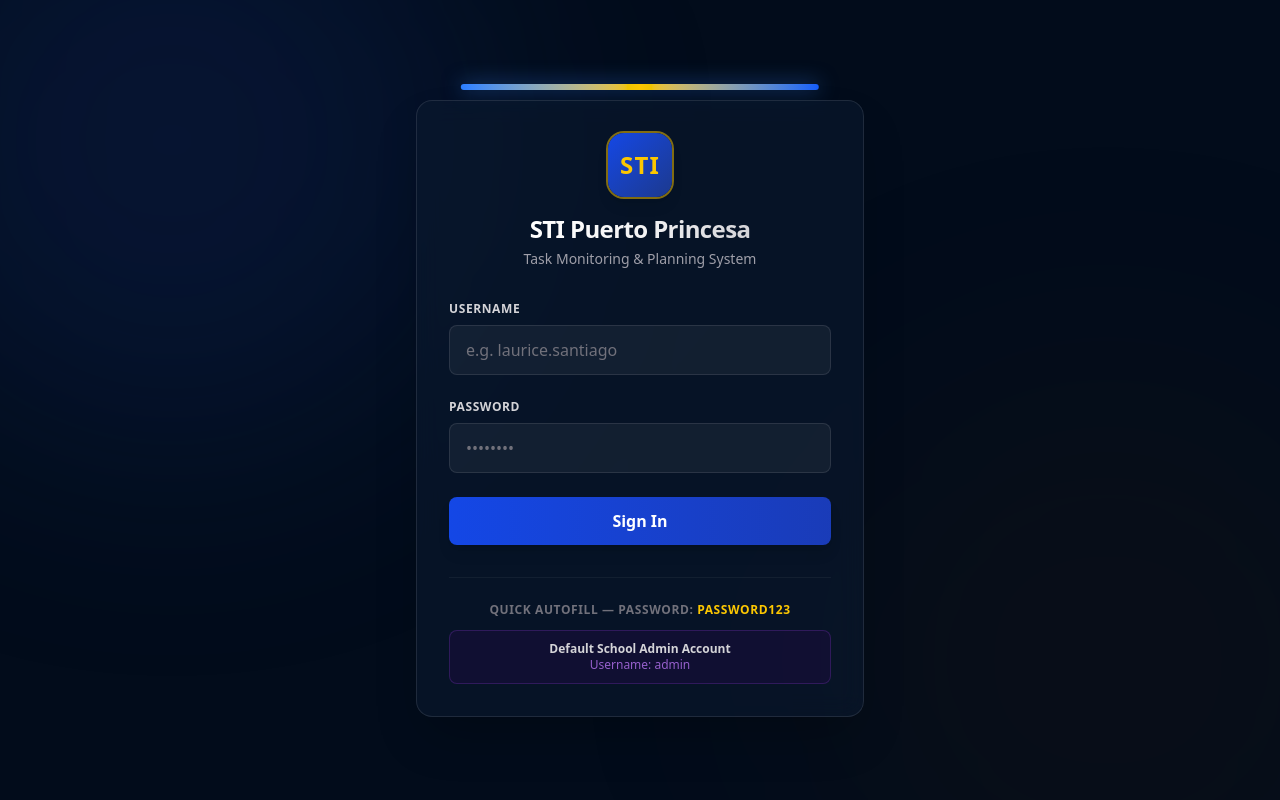
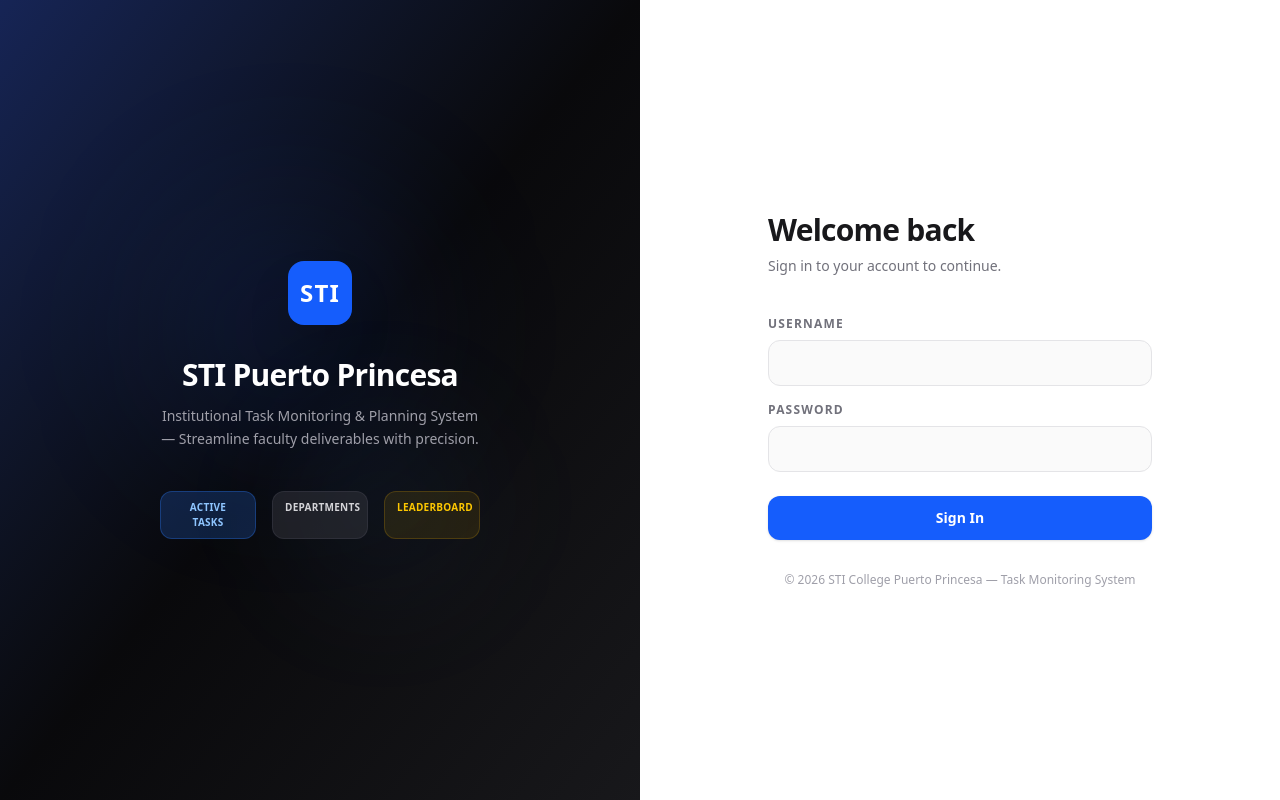
Before and after one commit to atomakioaizen/STI-2026, a Next.js app: page / in a window 1280 px wide. Built offline with nearby package versions, Linux system fonts and the light colour scheme; no server answers.

Commit message:
fix: modal top-cutoff login redesign calendar no modal archive flex

```diff
--- a/src/app/page.js
+++ b/src/app/page.js
@@ -2,7 +2,6 @@
 
 import { useState, useEffect } from 'react';
 import { useRouter } from 'next/navigation';
-import Image from 'next/image';
 
 export default function LoginPage() {
   const [username, setUsername] = useState('');
@@ -12,7 +11,6 @@
   const [checkingSession, setCheckingSession] = useState(true);
   const router = useRouter();
 
-  // Check if already logged in
   useEffect(() => {
     async function checkSession() {
       try {
@@ -33,36 +31,23 @@
     checkSession();
   }, [router]);
 
-  const handleQuickLogin = (uname, pass) => {
-    setUsername(uname);
-    setPassword(pass);
-    setError('');
-  };
-
   const handleSubmit = async (e) => {
     e.preventDefault();
     if (!username.trim() || !password.trim()) {
       setError('Please enter both username and password.');
       return;
     }
-
     setError('');
     setLoading(true);
-
     try {
       const res = await fetch('/api/auth/login', {
         method: 'POST',
         headers: { 'Content-Type': 'application/json' },
-        body: JSON.stringify({
-          username: username.trim(),
-          password: password.trim(),
-        }),
+        body: JSON.stringify({ username: username.trim(), password: password.trim() }),
       });
-
       const data = await res.json();
-
       if (!res.ok) {
-        setError(data.error || 'Invalid credentials');
+        setError(data.error || 'Invalid credentials. Please try again.');
       } else {
         router.push('/dashboard');
       }
@@ -75,80 +60,105 @@
 
   if (checkingSession) {
     return (
-      <div className="flex min-h-screen items-center justify-center bg-[#0a192f] text-white">
-        <div className="flex flex-col items-center gap-4">
-          <div className="h-12 w-12 animate-spin rounded-full border-4 border-yellow-500 border-t-transparent"></div>
-          <p className="text-zinc-400 font-medium animate-pulse">Initializing STI Task Monitor...</p>
+      <div className="flex min-h-screen items-center justify-center bg-white">
+        <div className="flex flex-col items-center gap-3">
+          <div className="h-8 w-8 animate-spin rounded-full border-2 border-blue-600 border-t-transparent"></div>
+          <p className="text-xs font-bold text-zinc-400 uppercase tracking-widest">Loading...</p>
         </div>
       </div>
     );
   }
 
   return (
-    <div className="relative flex min-h-screen flex-col items-center justify-center overflow-hidden bg-[#020c1b] px-4 font-sans text-white">
-      {/* Background Glowing Blobs */}
-      <div className="absolute top-[-20%] left-[-10%] h-[600px] w-[600px] rounded-full bg-blue-900/20 blur-[120px] pointer-events-none"></div>
-      <div className="absolute bottom-[-20%] right-[-10%] h-[600px] w-[600px] rounded-full bg-yellow-950/10 blur-[120px] pointer-events-none"></div>
-
-      <div className="relative w-full max-w-md">
-        {/* Decorative STI Color Line Accent */}
-        <div className="absolute top-0 left-1/2 h-1.5 w-4/5 -translate-x-1/2 rounded-full bg-gradient-to-r from-blue-500 via-yellow-400 to-blue-600 shadow-[0_0_20px_rgba(59,130,246,0.6)]"></div>
-
-        {/* Login Box */}
-        <div className="mt-4 rounded-2xl border border-white/10 bg-[#0a192f]/60 p-8 shadow-2xl backdrop-blur-md">
-          {/* Header */}
-          <div className="mb-8 flex flex-col items-center text-center">
-            {/* Logo placeholder or simple styled text logo */}
-            <div className="flex h-16 w-16 items-center justify-center rounded-2xl bg-gradient-to-br from-blue-700 to-blue-900 p-2 shadow-lg ring-2 ring-yellow-400/50">
-              <span className="text-2xl font-black tracking-wider text-yellow-400">STI</span>
+    <div className="flex min-h-screen bg-white font-sans">
+      {/* Left decorative panel */}
+      <div className="hidden lg:flex lg:w-1/2 flex-col items-center justify-center bg-zinc-950 p-16 relative overflow-hidden">
+        <div className="absolute inset-0 bg-gradient-to-br from-blue-950 via-zinc-950 to-zinc-900" />
+        <div className="absolute top-1/4 left-1/4 h-64 w-64 rounded-full bg-blue-600/10 blur-[80px]" />
+        <div className="absolute bottom-1/4 right-1/4 h-48 w-48 rounded-full bg-blue-400/5 blur-[60px]" />
+        <div className="relative z-10 text-center">
+          <div className="inline-flex h-16 w-16 items-center justify-center rounded-2xl bg-blue-600 shadow-2xl mb-8">
+            <span className="text-2xl font-black text-white tracking-wider">STI</span>
+          </div>
+          <h2 className="text-3xl font-black text-white tracking-tight mb-3">
+            STI Puerto Princesa
+          </h2>
+          <p className="text-zinc-400 text-sm font-medium max-w-xs leading-relaxed">
+            Institutional Task Monitoring & Planning System — Streamline faculty deliverables with precision.
+          </p>
+          <div className="mt-10 grid grid-cols-3 gap-4 max-w-xs mx-auto">
+            {[
+              { label: 'Active Tasks', color: 'bg-blue-500/20 border-blue-500/30 text-blue-300' },
+              { label: 'Departments', color: 'bg-zinc-700/40 border-zinc-600/30 text-zinc-300' },
+              { label: 'Leaderboard', color: 'bg-yellow-500/10 border-yellow-500/20 text-yellow-400' },
+            ].map((item) => (
+              <div key={item.label} className={`rounded-xl border px-3 py-2 text-center text-[10px] font-bold uppercase tracking-wide ${item.color}`}>
+                {item.label}
+              </div>
+            ))}
+          </div>
+        </div>
       </div>
 
-            <h1 className="mt-4 text-2xl font-extrabold tracking-tight bg-gradient-to-r from-white via-zinc-100 to-zinc-300 bg-clip-text text-transparent">
-              STI Puerto Princesa
+      {/* Right login panel */}
+      <div className="flex w-full lg:w-1/2 flex-col items-center justify-center px-6 py-12">
+        <div className="w-full max-w-sm">
+          {/* Header */}
+          <div className="mb-10">
+            <div className="flex items-center gap-2 mb-6 lg:hidden">
+              <div className="flex h-8 w-8 items-center justify-center rounded-lg bg-blue-600">
+                <span className="text-xs font-black text-white">STI</span>
+              </div>
+              <span className="text-sm font-black text-zinc-900 tracking-tight">STI Puerto Princesa</span>
+            </div>
+            <h1 className="text-3xl font-black text-zinc-900 tracking-tight mb-2">
+              Welcome back
             </h1>
-            <p className="mt-1 text-sm text-zinc-400 font-medium">
-              Task Monitoring & Planning System
+            <p className="text-sm text-zinc-500 font-medium">
+              Sign in to your account to continue.
             </p>
           </div>
 
-          {/* Form */}
-          <form onSubmit={handleSubmit} className="space-y-6">
+          {/* Error */}
           {error && (
-              <div className="rounded-lg border border-red-500/30 bg-red-950/40 p-3 text-sm text-red-400 text-center font-medium animate-shake">
+            <div className="mb-5 rounded-xl border border-red-200 bg-red-50 px-4 py-3 text-sm text-red-700 font-semibold">
               {error}
             </div>
           )}
 
+          {/* Form */}
+          <form onSubmit={handleSubmit} className="space-y-4" autoComplete="off">
             <div>
-              <label htmlFor="username" className="block text-xs font-semibold uppercase tracking-wider text-zinc-300 mb-2">
+              <label htmlFor="username" className="block text-xs font-bold uppercase tracking-widest text-zinc-500 mb-2">
                 Username
               </label>
-              <div className="relative">
               <input
                 type="text"
                 id="username"
                 value={username}
                 onChange={(e) => setUsername(e.target.value)}
-                  placeholder="e.g. laurice.santiago"
-                  className="w-full rounded-lg border border-white/10 bg-white/5 py-3 px-4 text-white placeholder-zinc-500 transition-all duration-300 focus:border-blue-500/50 focus:bg-white/10 focus:outline-none focus:ring-2 focus:ring-blue-500/20"
+                placeholder=""
+                autoComplete="off"
+                autoCorrect="off"
+                autoCapitalize="off"
+                spellCheck="false"
+                className="w-full rounded-xl border border-zinc-200 bg-zinc-50 py-3 px-4 text-sm text-zinc-900 font-medium placeholder-zinc-300 focus:border-blue-500 focus:bg-white focus:outline-none focus:ring-2 focus:ring-blue-100 transition-all"
                 required
               />
             </div>
-            </div>
 
             <div>
-              <div className="flex items-center justify-between mb-2">
-                <label htmlFor="password" className="block text-xs font-semibold uppercase tracking-wider text-zinc-300">
+              <label htmlFor="password" className="block text-xs font-bold uppercase tracking-widest text-zinc-500 mb-2">
                 Password
               </label>
-              </div>
               <input
                 type="password"
                 id="password"
                 value={password}
                 onChange={(e) => setPassword(e.target.value)}
-                placeholder="••••••••"
-                className="w-full rounded-lg border border-white/10 bg-white/5 py-3 px-4 text-white placeholder-zinc-500 transition-all duration-300 focus:border-blue-500/50 focus:bg-white/10 focus:outline-none focus:ring-2 focus:ring-blue-500/20"
+                placeholder=""
+                autoComplete="off"
+                className="w-full rounded-xl border border-zinc-200 bg-zinc-50 py-3 px-4 text-sm text-zinc-900 font-medium focus:border-blue-500 focus:bg-white focus:outline-none focus:ring-2 focus:ring-blue-100 transition-all"
                 required
               />
             </div>
@@ -156,36 +166,22 @@
             <button
               type="submit"
               disabled={loading}
-              className="relative w-full overflow-hidden rounded-lg bg-gradient-to-r from-blue-700 to-blue-800 py-3 px-4 font-bold text-white shadow-lg transition-all duration-300 hover:from-blue-600 hover:to-blue-700 hover:shadow-blue-500/20 active:scale-[0.98] disabled:pointer-events-none disabled:opacity-50"
+              className="w-full rounded-xl bg-blue-600 py-3 px-4 text-sm font-black text-white shadow-sm hover:bg-blue-700 active:scale-[0.98] transition-all duration-200 disabled:opacity-50 disabled:pointer-events-none mt-2"
             >
               {loading ? (
-                <div className="flex items-center justify-center gap-2">
-                  <div className="h-4 w-4 animate-spin rounded-full border-2 border-white border-t-transparent"></div>
-                  <span>Signing in...</span>
-                </div>
+                <span className="flex items-center justify-center gap-2">
+                  <span className="h-4 w-4 animate-spin rounded-full border-2 border-white border-t-transparent" />
+                  Signing in...
+                </span>
               ) : (
                 'Sign In'
               )}
             </button>
           </form>
 
-          {/* Quick Login Credentials */}
-          <div className="mt-8 border-t border-white/5 pt-6">
-            <p className="text-center text-xs font-semibold uppercase tracking-wider text-zinc-500 mb-3">
-              Quick Autofill — Password: <span className="text-yellow-400">password123</span>
+          <p className="mt-8 text-center text-xs text-zinc-400 font-medium">
+            © 2026 STI College Puerto Princesa — Task Monitoring System
           </p>
-            <div className="flex justify-center text-xs font-medium">
-              <button
-                type="button"
-                onClick={() => handleQuickLogin('admin', 'password123')}
-                className="w-full rounded-lg bg-purple-950/20 border border-purple-500/20 py-2.5 px-4 text-purple-400 hover:bg-purple-950/40 hover:border-purple-500/40 text-center transition"
-              >
-                <div className="font-bold text-zinc-300">Default School Admin Account</div>
-                <div className="text-xs opacity-75">Username: admin</div>
-              </button>
-            </div>
-          </div>
-
         </div>
       </div>
     </div>
--- a/src/components/AdminPortal.jsx
+++ b/src/components/AdminPortal.jsx
@@ -586,22 +586,19 @@
 
       </div>
 
-      {/* Hidden trigger for calendar modal */}
-      <button id="floating-calendar-trigger" onClick={() => setActiveModal('calendar')} className="hidden" />
-
       {/* ──────────────────────────────── MODALS ──────────────────────────────── */}
 
       {/* Audit Logs Insight Modal */}
       {activeModal === 'insights' && user.role === 'SCHOOL_ADMIN' && (
-        <div className="fixed inset-0 z-50 flex items-center justify-center bg-black/50 p-4 backdrop-blur-xs">
+        <div className="fixed inset-0 z-50 flex items-start justify-center bg-black/60 pt-20 pb-8 px-4 backdrop-blur-xs overflow-y-auto">
           <InsightsView onClose={() => setActiveModal(null)} />
         </div>
       )}
 
       {/* Task nominations modal */}
       {activeModal === 'tasks' && (
-        <div className="fixed inset-0 z-50 flex items-center justify-center bg-black/60 p-4 md:p-6 backdrop-blur-xs">
-          <div className="bg-white rounded-2xl border border-zinc-200 shadow-2xl max-w-7xl w-full h-[80vh] max-h-[85vh] flex flex-col animate-scaleIn text-zinc-900 overflow-hidden">
+        <div className="fixed inset-0 z-50 flex items-start justify-center bg-black/60 pt-20 pb-8 px-4 md:px-6 backdrop-blur-xs overflow-y-auto">
+          <div className="bg-white rounded-2xl border border-zinc-200 shadow-2xl max-w-7xl w-full flex flex-col animate-scaleIn text-zinc-900 overflow-hidden" style={{height: 'calc(100vh - 7rem)', maxHeight: '85vh'}}>
             <div className="flex justify-between items-center border-b border-zinc-150 p-6 shrink-0">
               <h3 className="text-xl font-bold flex items-center gap-2">
                 <List className="h-5 w-5 text-blue-600" />
@@ -818,8 +815,8 @@
 
       {/* Users account modal */}
       {activeModal === 'users' && (
-        <div className="fixed inset-0 z-50 flex items-center justify-center bg-black/50 p-4 backdrop-blur-xs">
-          <div className="bg-white rounded-2xl border border-zinc-200 shadow-2xl max-w-4xl w-full h-[85vh] flex flex-col animate-scaleIn text-zinc-900 overflow-hidden">
+        <div className="fixed inset-0 z-50 flex items-start justify-center bg-black/60 pt-20 pb-8 px-4 backdrop-blur-xs overflow-y-auto">
+          <div className="bg-white rounded-2xl border border-zinc-200 shadow-2xl max-w-4xl w-full flex flex-col animate-scaleIn text-zinc-900 overflow-hidden" style={{height: 'calc(100vh - 7rem)', maxHeight: '85vh'}}>
             <div className="flex justify-between items-center border-b border-zinc-100 px-6 py-4 flex-shrink-0">
               <h3 className="text-xl font-bold flex items-center gap-2">
                 <Users className="h-5 w-5 text-green-600" />
@@ -971,8 +968,8 @@
 
       {/* Departments view modal */}
       {activeModal === 'departments' && (
-        <div className="fixed inset-0 z-50 flex items-center justify-center bg-black/50 p-4 backdrop-blur-xs">
-          <div className="bg-white rounded-2xl border border-zinc-200 shadow-2xl max-w-lg w-full h-[85vh] flex flex-col animate-scaleIn text-zinc-900 overflow-hidden">
+        <div className="fixed inset-0 z-50 flex items-start justify-center bg-black/60 pt-20 pb-8 px-4 backdrop-blur-xs overflow-y-auto">
+          <div className="bg-white rounded-2xl border border-zinc-200 shadow-2xl max-w-lg w-full flex flex-col animate-scaleIn text-zinc-900 overflow-hidden" style={{height: 'calc(100vh - 7rem)', maxHeight: '85vh'}}>
             <div className="flex justify-between items-center border-b border-zinc-100 px-6 py-4 flex-shrink-0">
               <h3 className="text-xl font-bold flex items-center gap-2">
                 <Settings className="h-5 w-5 text-zinc-700" />
@@ -1053,8 +1050,8 @@
 
       {/* Archive Modal */}
       {activeModal === 'archive' && (
-        <div className="fixed inset-0 z-50 flex items-center justify-center bg-black/50 p-4 backdrop-blur-xs">
-          <div className="bg-white rounded-2xl border border-zinc-200 shadow-2xl max-w-5xl w-full h-[85vh] flex flex-col animate-scaleIn text-zinc-900 overflow-hidden">
+        <div className="fixed inset-0 z-50 flex items-start justify-center bg-black/60 pt-20 pb-8 px-4 backdrop-blur-xs overflow-y-auto">
+          <div className="bg-white rounded-2xl border border-zinc-200 shadow-2xl max-w-5xl w-full flex flex-col animate-scaleIn text-zinc-900 overflow-hidden" style={{height: 'calc(100vh - 7rem)', maxHeight: '85vh'}}>
             <div className="flex justify-between items-center border-b border-zinc-100 px-6 py-4 flex-shrink-0">
               <div>
                 <h3 className="text-xl font-bold flex items-center gap-2 text-purple-800">
@@ -1139,7 +1136,7 @@
 
       {/* Nominate / Assign task modal */}
       {activeModal === 'nominate' && (
-        <div className="fixed inset-0 z-50 flex items-center justify-center bg-black/50 p-4 backdrop-blur-xs">
+        <div className="fixed inset-0 z-50 flex items-start justify-center bg-black/60 pt-20 pb-8 px-4 backdrop-blur-xs overflow-y-auto">
           <div className="bg-white rounded-2xl border border-zinc-200 shadow-2xl p-6 max-w-xl w-full animate-scaleIn text-zinc-900">
             <div className="flex justify-between items-center border-b border-zinc-100 pb-4 mb-6">
               <h3 className="text-lg font-bold flex items-center gap-2">
--- a/src/components/FacultyPortal.jsx
+++ b/src/components/FacultyPortal.jsx
@@ -393,13 +393,11 @@
         </button>
       </div>
 
-      {/* Hidden trigger for calendar modal */}
-      <button id="floating-calendar-trigger" onClick={() => setActiveModal('calendar')} className="hidden" />
 
       {/* Active Tasks Modal */}
       {activeModal === 'tasks' && (
-        <div className="fixed inset-0 z-50 flex items-center justify-center bg-black/60 p-4 md:p-6 backdrop-blur-xs">
-          <div className="bg-white rounded-2xl border border-zinc-200 shadow-2xl max-w-7xl w-full h-[80vh] max-h-[85vh] flex flex-col animate-scaleIn text-zinc-900 overflow-hidden">
+        <div className="fixed inset-0 z-50 flex items-start justify-center bg-black/60 pt-20 pb-8 px-4 md:px-6 backdrop-blur-xs overflow-y-auto">
+          <div className="bg-white rounded-2xl border border-zinc-200 shadow-2xl max-w-7xl w-full flex flex-col animate-scaleIn text-zinc-900 overflow-hidden" style={{height: 'calc(100vh - 7rem)', maxHeight: '85vh'}}>
             <div className="flex justify-between items-center border-b border-zinc-150 p-6 shrink-0">
               <h3 className="text-xl font-bold flex items-center gap-2">
                 <List className="h-5 w-5 text-blue-600" />
@@ -691,7 +689,7 @@
 
       {/* Alerts Modal */}
       {activeModal === 'notifications' && (
-        <div className="fixed inset-0 z-50 flex items-center justify-center bg-black/50 p-4 backdrop-blur-xs">
+        <div className="fixed inset-0 z-50 flex items-start justify-center bg-black/60 pt-20 pb-8 px-4 backdrop-blur-xs overflow-y-auto">
           <div className="bg-white rounded-2xl border border-zinc-200 shadow-2xl p-6 max-w-lg w-full animate-scaleIn text-zinc-900 text-center">
             <h3 className="text-xl font-bold flex items-center gap-2 justify-center text-red-600 mb-2">
               <Bell className="h-6 w-6" />
@@ -749,9 +747,9 @@
 
       {/* Completed Archive Modal */}
       {activeModal === 'archive' && (
-        <div className="fixed inset-0 z-50 flex items-center justify-center bg-black/50 p-4 backdrop-blur-xs">
-          <div className="bg-white rounded-2xl border border-zinc-200 shadow-2xl p-6 max-w-5xl w-full animate-scaleIn text-zinc-900">
-            <div className="flex justify-between items-center border-b border-zinc-100 pb-4 mb-6">
+        <div className="fixed inset-0 z-50 flex items-start justify-center bg-black/60 pt-20 pb-8 px-4 backdrop-blur-xs overflow-y-auto">
+          <div className="bg-white rounded-2xl border border-zinc-200 shadow-2xl max-w-5xl w-full flex flex-col animate-scaleIn text-zinc-900 overflow-hidden" style={{height: 'calc(100vh - 7rem)', maxHeight: '85vh'}}>
+            <div className="flex justify-between items-center border-b border-zinc-100 px-6 py-4 flex-shrink-0">
               <div>
                 <h3 className="text-xl font-bold flex items-center gap-2 text-purple-750">
                   <Archive className="h-6 w-6" />
@@ -765,10 +763,10 @@
                 onClick={() => setActiveModal(null)}
                 className="text-zinc-400 hover:text-zinc-700 bg-zinc-50 hover:bg-zinc-100 border border-zinc-200 px-3 py-1.5 rounded-lg text-xs font-bold transition"
               >
-                Close Archive
+                Close
               </button>
             </div>
-
+            <div className="flex-1 overflow-y-auto p-6">
             {loadingArchive ? (
               <div className="text-center py-20">
                 <div className="h-8 w-8 animate-spin rounded-full border-2 border-purple-500 border-t-transparent mx-auto"></div>
@@ -832,13 +830,14 @@
                 </table>
               </div>
             )}
+            </div>
           </div>
         </div>
       )}
 
       {/* Nominate Task Modal */}
       {activeModal === 'nominate' && (
-        <div className="fixed inset-0 z-50 flex items-center justify-center bg-black/50 p-4 backdrop-blur-xs">
+        <div className="fixed inset-0 z-50 flex items-start justify-center bg-black/60 pt-20 pb-8 px-4 backdrop-blur-xs overflow-y-auto">
           <div className="bg-white rounded-2xl border border-zinc-200 shadow-2xl p-6 max-w-xl w-full animate-scaleIn text-zinc-900">
             <div className="flex justify-between items-center border-b border-zinc-100 pb-4 mb-6">
               <h3 className="text-lg font-bold flex items-center gap-2">
@@ -958,7 +957,7 @@
 
       {/* Edit/Update Progress Modal Overlay */}
       {editingTask && (
-        <div className="fixed inset-0 z-[60] flex items-center justify-center bg-black/55 p-4 backdrop-blur-xs">
+        <div className="fixed inset-0 z-[60] flex items-start justify-center bg-black/60 pt-20 pb-8 px-4 backdrop-blur-xs overflow-y-auto">
           <div className="w-full max-w-md rounded-2xl border border-zinc-200 bg-white p-6 shadow-2xl animate-scaleIn text-zinc-900">
             <h3 className="text-lg font-bold text-zinc-900 mb-2">Update Accomplishment</h3>
             <p className="text-zinc-500 text-xs mb-4">Task: <span className="text-zinc-950 font-bold">{editingTask.taskDescription}</span></p>
```
Also changed, not shown: src/components/ProgramHeadPortal.jsx (+17 -25 lines). Lines whose indentation alone changed are shown as unchanged.
